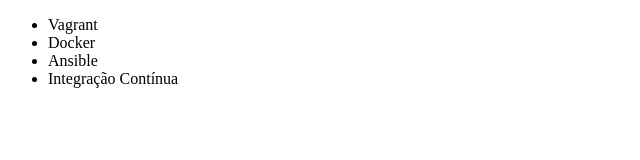
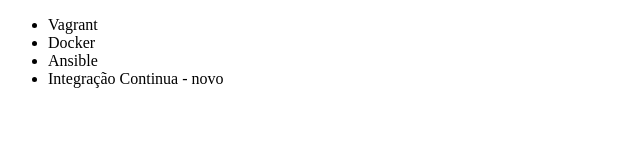
Before and after one commit to esdrasfr/alura-git, a plain HTML site: page index.html in a window 1280 px wide. Shown: the full height of the page, 0-640 px from the left. Drawn offline with Linux system fonts and the light colour scheme.

Commit message:
Inclusao da palavra novo no curso de integracao continua

```diff
--- a/index.html
+++ b/index.html
@@ -9,7 +9,7 @@
         <li>Vagrant</li>
         <li>Docker</li>
         <li>Ansible</li>
-        <li>Integração Contínua</li>
+        <li>Integração Continua - novo</li>
     </ul>
 </body>
 </html>
```
